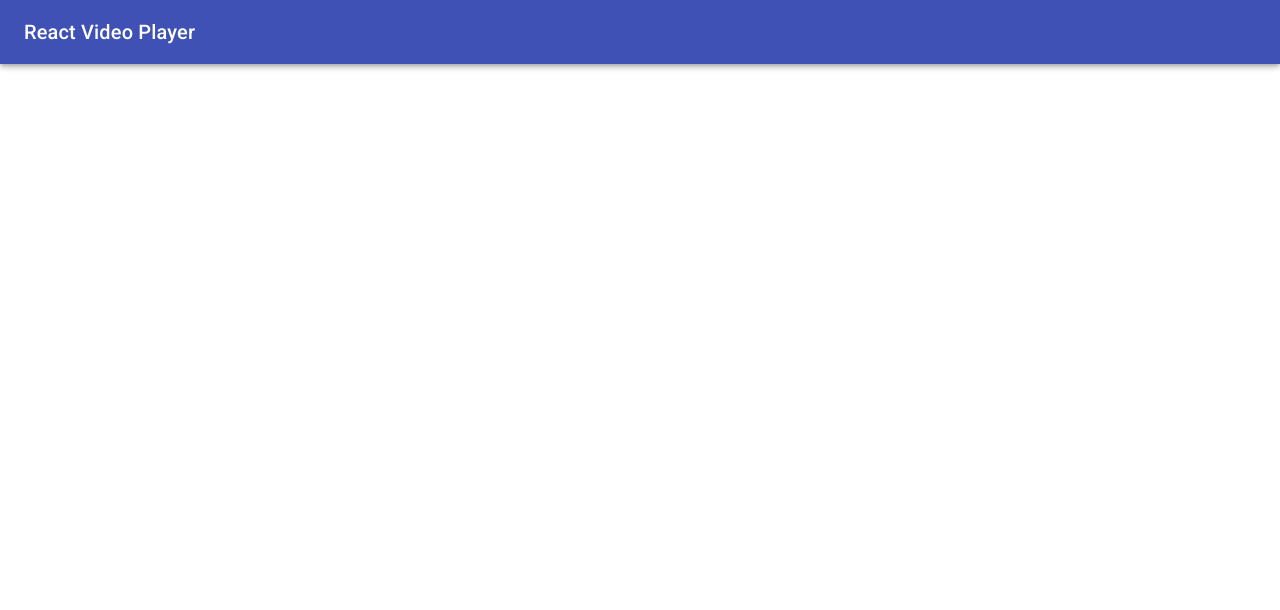
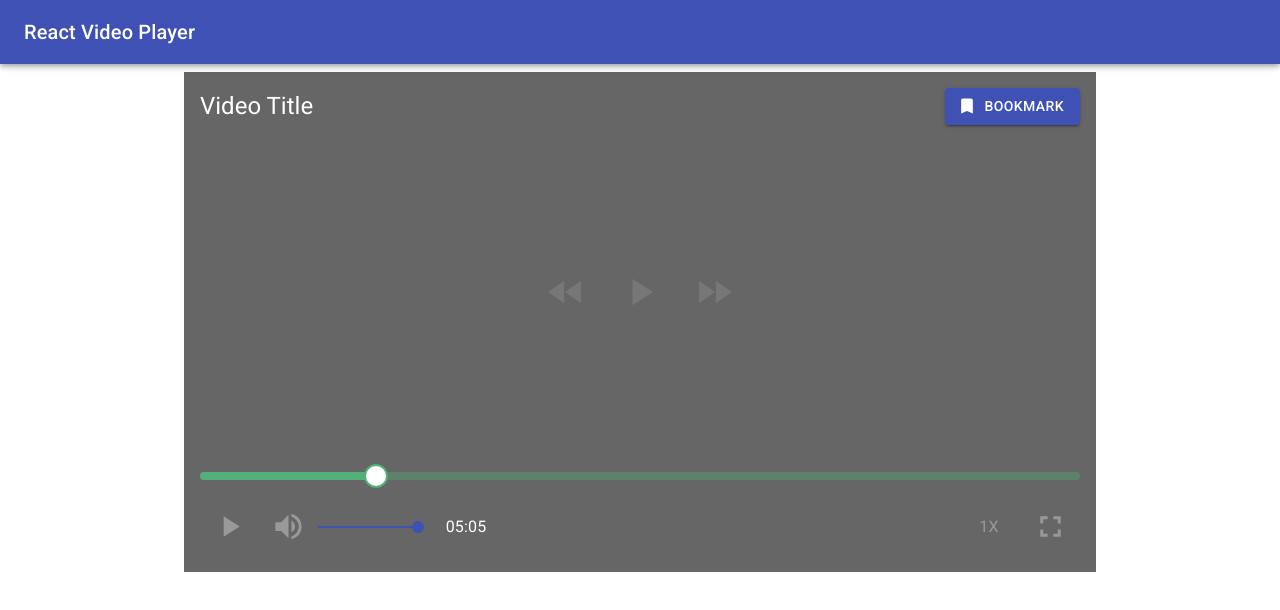
Before and after one commit to EricJoseph98/Maverick-React-Video-Player, a React (Create React App) app: page / in a window 1280 px wide. Shown: the top 610 px of the page. Built offline with nearby package versions, Linux system fonts and the light colour scheme.

Commit message:
Controls have been added to Player

```diff
--- a/src/App.js
+++ b/src/App.js
@@ -1,11 +1,116 @@
 // import './App.css';
+import React from 'react';
 import AppBar from '@material-ui/core/AppBar';
 import Toolbar from '@material-ui/core/Toolbar';
 import Typography from '@material-ui/core/Typography';
 import Container from '@material-ui/core/Container';
 import ReactPlayer from 'react-player';
+import Grid from '@material-ui/core/Grid';
+import Button from '@material-ui/core/Button';
+import { Bookmark } from '@material-ui/icons';
+import IconButton from '@material-ui/core/IconButton';
+import { FastRewind } from '@material-ui/icons';
+import { FastForward } from '@material-ui/icons';
+import { PlayArrow } from '@material-ui/icons';
+import { Pause } from '@material-ui/icons';
+import { VolumeUp } from '@material-ui/icons';
+import { Fullscreen } from '@material-ui/icons';
+
+import Slider from '@material-ui/core/Slider';
+import Tooltip from '@material-ui/core/Tooltip';
+import { withStyles, makeStyles } from '@material-ui/core/styles';
+import Popover from "@material-ui/core/Popover";
+
+const useStyles = makeStyles({
+  playerWrapper: {
+    width: "100%",
+    height: "500px",
+    position: "relative",
+  },
+  controlsWrapper: {
+    position: "absolute",
+    top: 0, left: 0, right: 0, bottom: 0,
+    background: "rgba(0, 0, 0, 0.6)",
+    display: "flex",
+    flexDirection: "column",
+    justifyContent: "space-between",
+    zIndex: 1
+  },
+  controlIcons: {
+    color: "#777",
+    fontSize: 50,
+    transform: "scale(0.9)",
+    "&:hover": {
+      color: "#fff",
+      transform: "scale(1)"
+    }
+  },
+  bottomIcons: {
+    color: "#999",
+    "&:hover": {
+        color: "white"
+    }
+  },
+  volumeSlider: {
+    width: 100
+  }
+});
+
+function ValueLabelComponent(props) {
+  const { children, open, value } = props;
+
+  return (
+    <Tooltip open={open} enterTouchDelay={0} placement="top" title={value}>
+      {children}
+    </Tooltip>
+  );
+}
+
+const PrettoSlider = withStyles({
+  root: {
+    color: '#52af77',
+    height: 8,
+  },
+  thumb: {
+    height: 24,
+    width: 24,
+    backgroundColor: '#fff',
+    border: '2px solid currentColor',
+    marginTop: -8,
+    marginLeft: -12,
+    '&:focus, &:hover, &$active': {
+      boxShadow: 'inherit',
+    },
+  },
+  active: {},
+  valueLabel: {
+    left: 'calc(-50% + 4px)',
+  },
+  track: {
+    height: 8,
+    borderRadius: 4,
+  },
+  rail: {
+    height: 8,
+    borderRadius: 4,
+  },
+})(Slider);
 
 function App() {
+  const classes = useStyles();
+  const [anchorEl, setAnchorEl] = React.useState(null);
+
+  const handlePopover = (event) => {
+    setAnchorEl(event.currentTarget);
+  };
+
+  const handleClose = () => {
+    setAnchorEl(null);
+  };
+
+  const open = Boolean(anchorEl);
+  const id = open ? "playbackrate-popover" : undefined;
+
   return (
     <>
       <AppBar position="fixed">
@@ -13,9 +118,96 @@ function App() {
             <Typography variant="h6">React Video Player</Typography>
         </Toolbar>
       </AppBar>
+      <Toolbar/>
       <Container maxWidth="md">
-        <ReactPlayer url="https://www.youtube.com/watch?v=r6qWEteVMyM&list=PL4OKShK9gkQca9QVqmnPMzT6QYM2LHaqt&index=3"
-        muted={false} playing={true}/>
+        <div className={classes.playerWrapper}>
+          <ReactPlayer width={"100%"} height="100%" url="https://www.youtube.com/watch?v=r6qWEteVMyM&list=PL4OKShK9gkQca9QVqmnPMzT6QYM2LHaqt&index=3"
+          muted={false} playing={true}/>
+
+        <div className={classes.controlsWrapper}>
+          {/* Top controls */}
+          <Grid container direction="row" alignItems="center" justify="space-between" style={{ padding: 16 }}>
+              <Grid item>
+                  <Typography variant="h5" style={{ color: "#fff" }}>Video Title</Typography>
+              </Grid>
+
+              <Grid item>
+                  <Button variant="contained" color="primary" startIcon={ <Bookmark/> }>Bookmark</Button>
+              </Grid>
+          </Grid>
+
+          {/* Middle controls */}
+          <Grid container direction="row" alignItems="center" justify="center">
+              <IconButton className={classes.controlIcons} aria-label="requind">
+                  <FastRewind fontSize="inherit"/>
+              </IconButton>
+
+              <IconButton className={classes.controlIcons} aria-label="requind">
+                  <PlayArrow fontSize="inherit"/>
+              </IconButton>
+
+              <IconButton className={classes.controlIcons} aria-label="requind">
+                  <FastForward fontSize="inherit"/>
+              </IconButton>
+          </Grid>
+
+          {/* Bottom controls */}
+          <Grid container direction="row" justify="space-between" alignItems="center" style={{ padding: 16 }}>
+
+            <Grid item xs={12}>
+                <PrettoSlider min={0} max={100} defaultValue={20} ValueLabelComponent={ValueLabelComponent}/>
+            </Grid>
+
+            <Grid item>
+                <Grid container alignItems="center" direction="row">
+                  <IconButton className={classes.bottomIcons}>
+                    <PlayArrow fontSize="large" />
+                  </IconButton>
+
+                  <IconButton className={classes.bottomIcons}>
+                    <VolumeUp fontSize="large" />
+                  </IconButton>
+
+                  <Slider
+                    min={0}
+                    max={100}
+                    defaultValue={100}
+                    className={classes.volumeSlider}
+                  />
+
+                  <Button variant="text" style={{ color: "#fff", marginLeft: 16 }}>
+                    <Typography>05:05</Typography>
+                  </Button>
+                </Grid>
+            </Grid>
+
+            <Grid item>
+              <Button onClick={handlePopover} variant="text" className={classes.bottomIcons}>
+                <Typography>1X</Typography>
+              </Button>
+
+              <Popover id={id} open={open} anchorEl={anchorEl} onClose={handleClose}
+                anchorOrigin={{ vertical: "top", horizontal: "center" }} transformOrigin={{ vertical: "bottom", horizontal: "center" }}>
+
+                    <Grid container direction="column-reverse">
+                      {[0.5, 1, 1.5, 2].map((rate) => (
+                        <Button variant="text">
+                          <Typography color="secondary">{rate}</Typography>
+                        </Button>
+                      ))}
+                    </Grid>
+
+              </Popover>
+
+              <IconButton className={classes.bottomIcons}>
+                <Fullscreen fontSize="large" />
+              </IconButton>
+
+            </Grid>
+
+        </Grid>
+        </div>
+        </div>
       </Container>
     </>
   );
```
